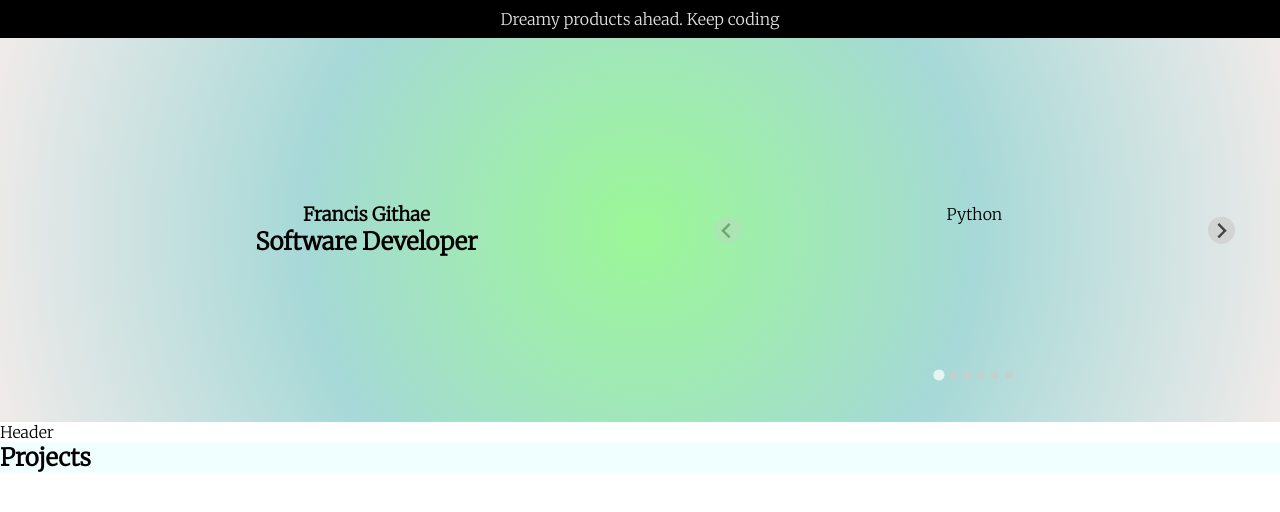
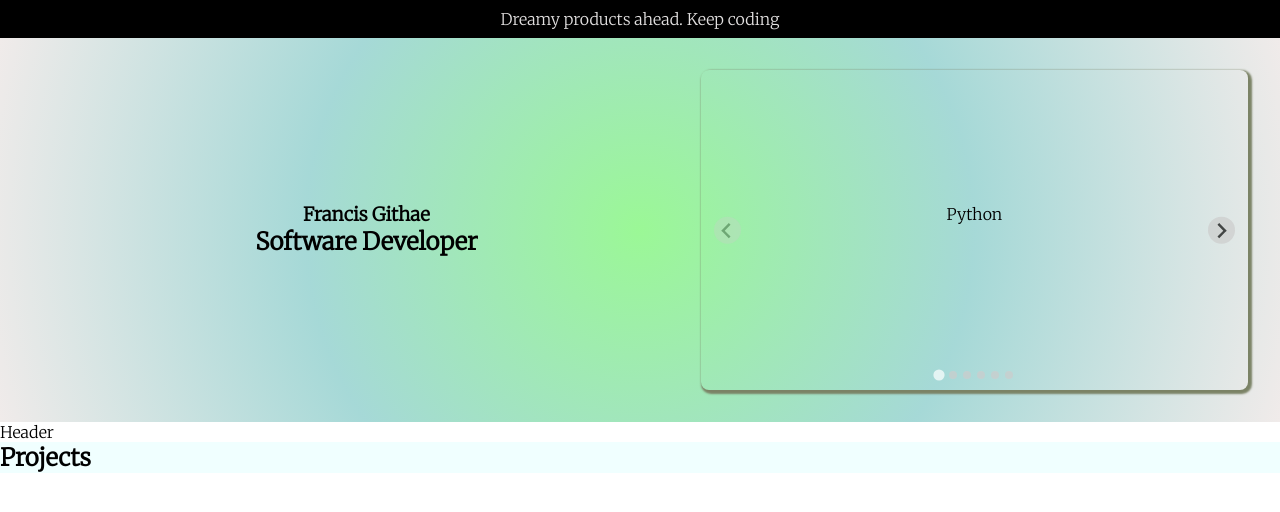
Before and after one commit to githaefrancis/portfolio-next, a Next.js app: page /projects in a window 1280 px wide. Shown: the top 512 px of the page. Built offline with nearby package versions, Linux system fonts and the light colour scheme.

Commit message:
style(Header) - add styling to carousel

```diff
--- a/components/header/carousel/carousel.module.scss
+++ b/components/header/carousel/carousel.module.scss
@@ -6,3 +6,9 @@
     height: 18rem;
   }
 }
+
+.container {
+    border-radius: 8px;
+    box-shadow: 2px 2px 2px  2px rgb(123, 131, 102);
+    z-index: 100;
+}
--- a/components/header/carousel/carousel.tsx
+++ b/components/header/carousel/carousel.tsx
@@ -9,7 +9,7 @@ export default function Carousel() {
     new Splide("#skillSlide").mount();
   }, []);
   return (
-    <section id="skillSlide" className="splide">
+    <section id="skillSlide" className={`splide ${carouselStyles.container}`}>
       <div className="splide__track">
         <ul className={`splide__list ${carouselStyles.carouselList}`}>
           <li className="splide__slide">
```
